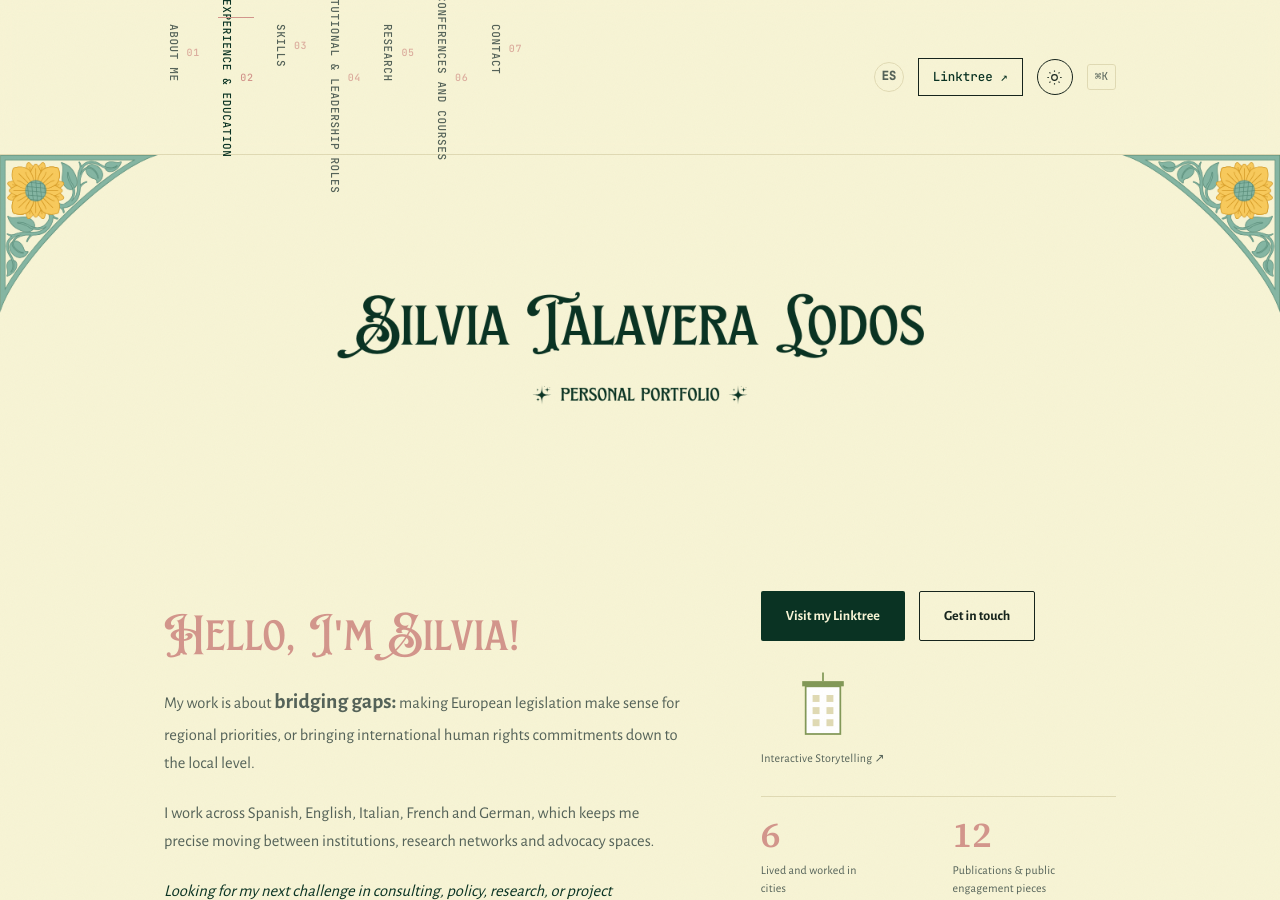
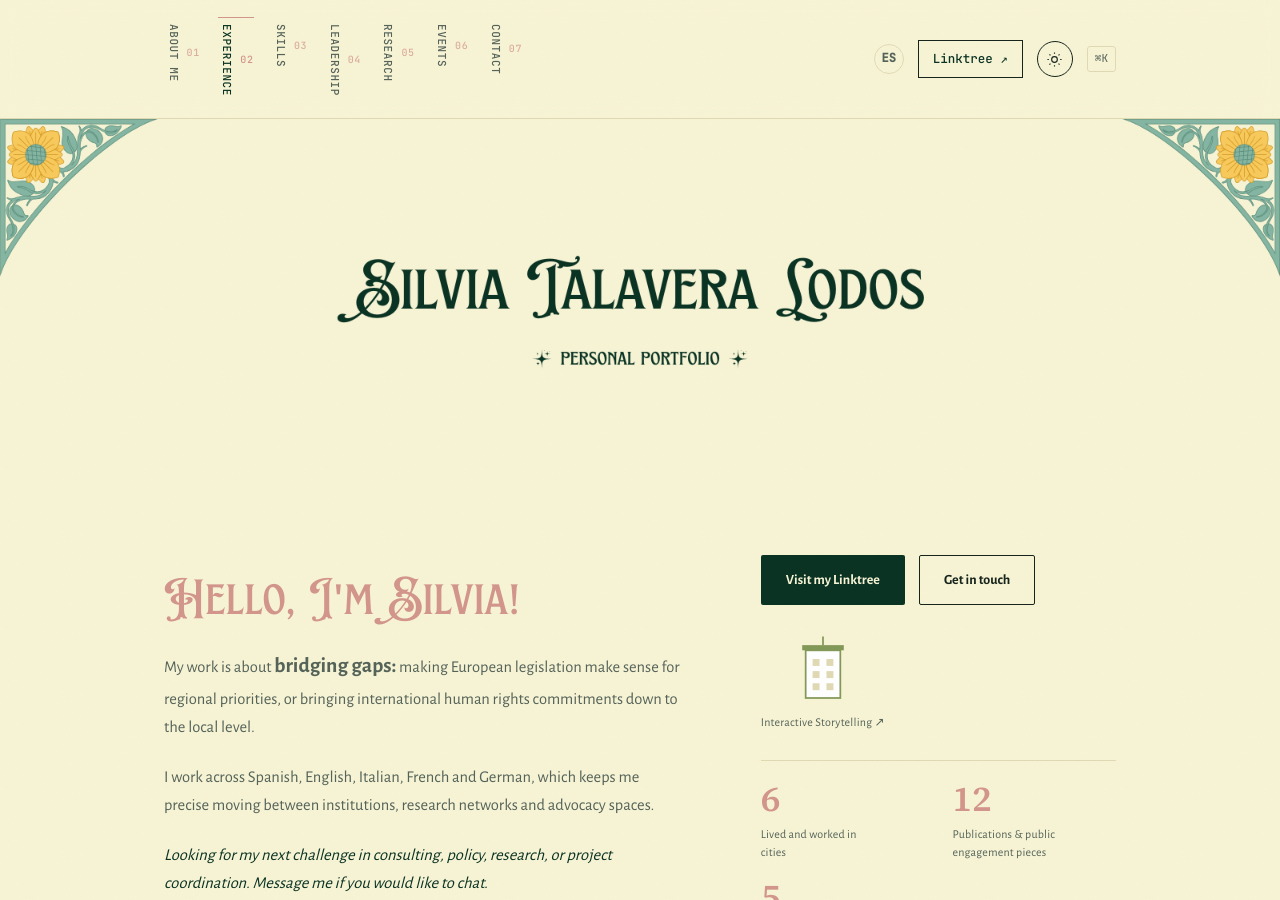
Before and after one commit to stalaveralodos-ux/s.talaveralodos, a Jekyll site: the page built from index.html, in a window 1280 px wide and 900 px high. Built offline with Jekyll 4.4.1, drawn with Linux system fonts in a browser that asks for light colours.

Commit message:
Update base.html

```diff
--- a/_layouts/base.html
+++ b/_layouts/base.html
@@ -21,11 +21,11 @@
   <div class="topbar-inner">
     <nav class="topnav">
       <a href="#top">About me</a>
-      <a href="#experience">Experience &amp; Education</a>
+      <a href="#experience">Experience</a>
       <a href="#research-methods">Skills</a>
-      <a href="#leadership">Institutional &amp; Leadership Roles</a>
+      <a href="#leadership">Leadership</a>
       <a href="#publications">Research</a>
-      <a href="#conferences">Conferences and Courses</a>
+      <a href="#conferences">Events</a>
       <a href="#contact">Contact</a>
     </nav>
     <div class="topbar-actions">
```
